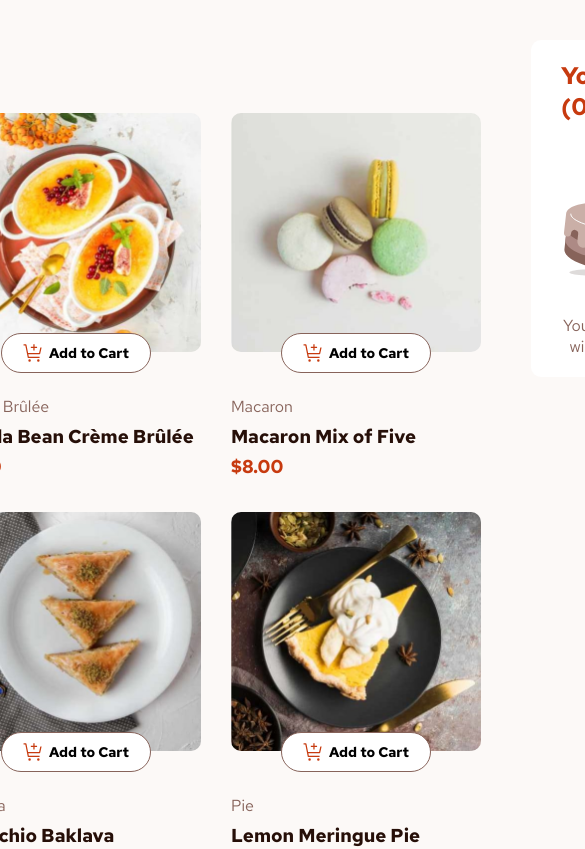
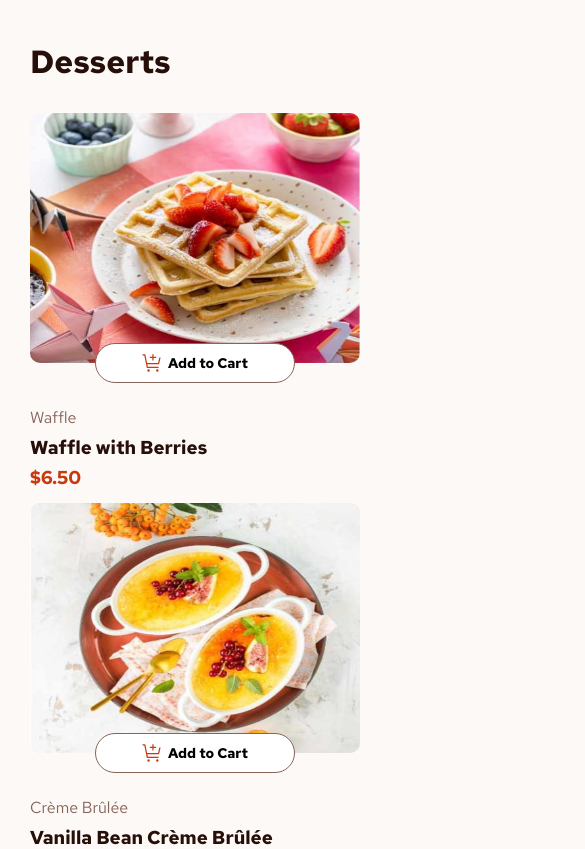
Before and after one commit to qinangao/product-list-with-cart, a React (Create React App) app: page / in a window 390 px wide. Shown: the top 849 px of the page, 585 px wide, since content can reach past the window. Built offline with nearby package versions, Linux system fonts and the light colour scheme.

Commit message:
Make page responsive

```diff
--- a/src/index.css
+++ b/src/index.css
@@ -11,6 +11,7 @@
 }
 body {
   background-color: var(--Rose-50);
+  width: 100%;
 }
 * {
   margin: 0;
@@ -20,7 +21,7 @@ body {
 .app {
   display: flex;
   justify-content: center;
-  gap: 60px;
+  gap: 40px;
   padding: 40px 0 100px;
   position: relative;
 }
@@ -34,7 +35,6 @@ body {
 }
 .image-box > img {
   width: 250px;
-
   border-radius: 10px;
 }
 .add-btn {
@@ -49,8 +49,9 @@ body {
   font-size: 14px;
   border: 1px solid var(--Rose-500);
   position: absolute;
-  top: 220px;
-  left: 50px;
+  top: 100%;
+  left: 50%;
+  transform: translate(-50%, -50%);
   font-weight: bold;
   cursor: pointer;
 }
@@ -71,7 +72,7 @@ p {
 .product-list {
   display: grid;
   grid-template-columns: 1fr 1fr 1fr;
-  width: 800px;
+  width: 70%;
   gap: 30px;
   /* grid-template-columns: repeat(3, 1fr);
   grid-template-rows: repeat(3, 1fr);
@@ -80,7 +81,7 @@ p {
 }
 .shopping-cart {
   background-color: white;
-  width: 350px;
+  width: 20%;
   height: 60%;
   padding: 20px 30px;
   text-align: center;
@@ -190,13 +191,14 @@ p {
   border-radius: 50%;
   padding: 2px;
 }
-
+/* Modal */
 .modal {
   background-color: white;
   width: 400px;
   position: fixed;
-  top: 10%;
-  left: 40%;
+  top: 50%;
+  left: 50%;
+  transform: translate(-50%, -50%);
   z-index: 1;
   padding: 30px;
   border-radius: 20px;
@@ -242,3 +244,50 @@ p {
   font-weight: bold;
   font-size: 16px;
 }
+@media (max-width: 992px) {
+  .app {
+    flex-direction: column;
+    align-items: center;
+  }
+  .shopping-cart {
+    width: 70%;
+  }
+}
+
+@media (max-width: 768px) {
+  .product-list {
+    grid-template-columns: 1fr 1fr;
+    width: 60%;
+    gap: 10px;
+  }
+  .shopping-cart {
+    width: 50%;
+  }
+}
+@media (max-width: 576px) {
+  .image-box > img {
+    width: 330px;
+    height: 250px;
+  }
+  .add-btn {
+    width: 200px;
+  }
+  .product-list {
+    grid-template-columns: 1fr;
+    width: 100%;
+    gap: 10px;
+  }
+  .shopping-cart {
+    width: 80%;
+  }
+  .delivery-info {
+    padding: 12px;
+    gap: 0;
+  }
+  .modal {
+    width: 70%;
+    position: fixed;
+
+    padding: 30px;
+  }
+}
```
